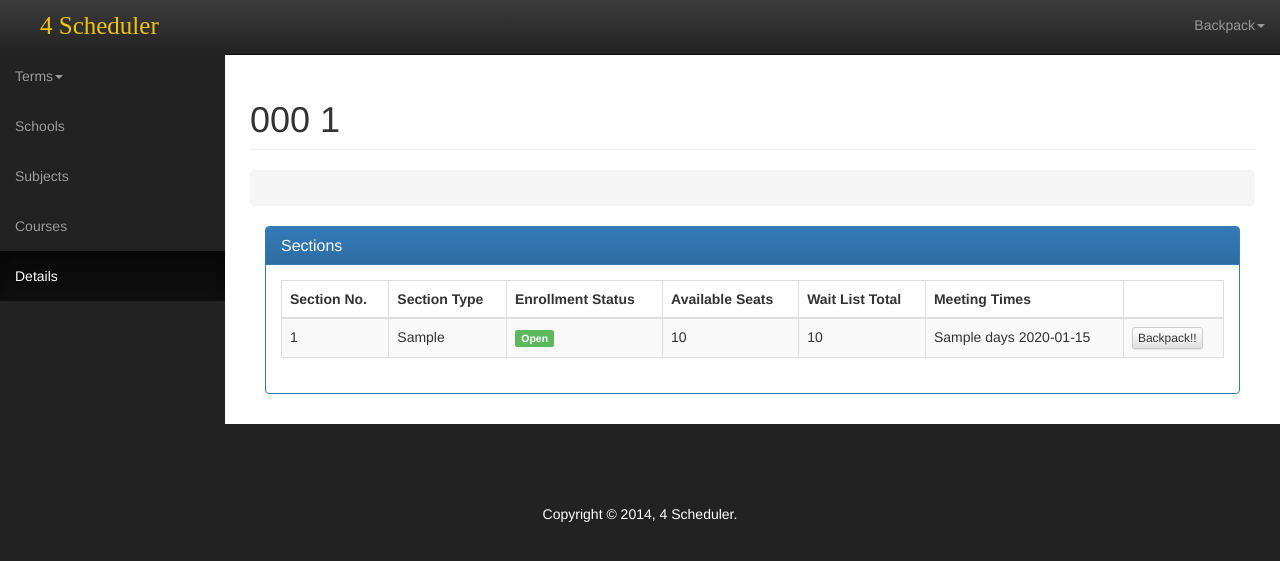
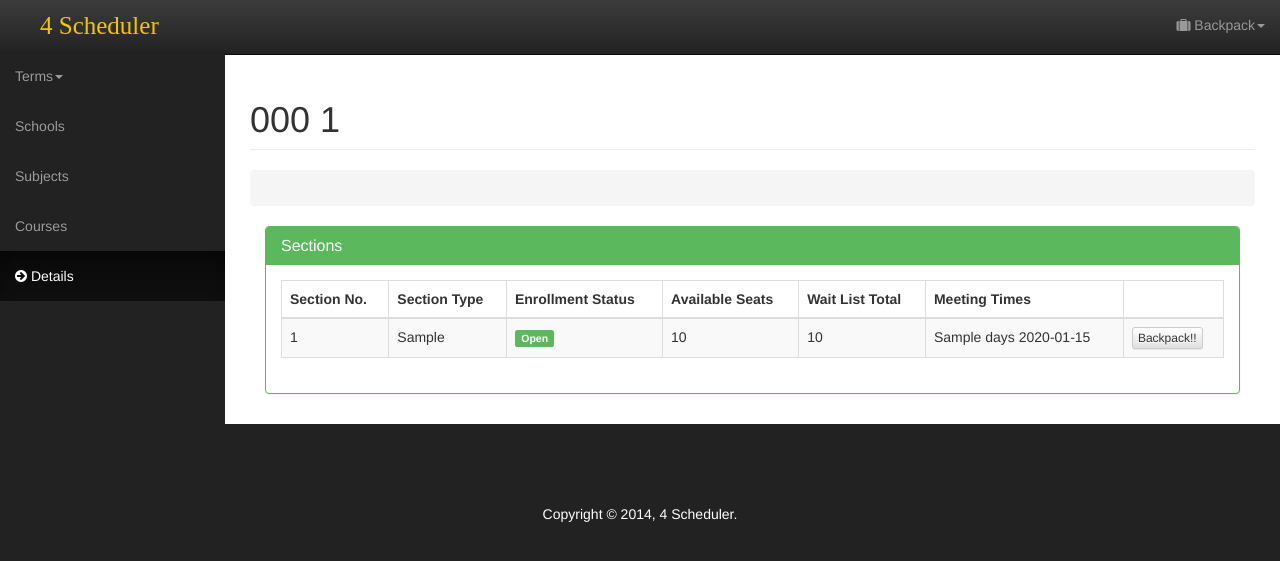
Before and after one commit to imxuyue/MichiganCourseGuideWebsite, a Flask app: template templates/details.html in a window 1280 px wide. Shown: the top 561 px of the page. Run offline with Flask 2, Linux system fonts and the light colour scheme; the template is opened without the code that fills it: most values are stand-ins (such as "Sample title", 1, 10 or a date in 2020); some libraries are stand-ins or nearby versions.

Commit message:
icon added
add icon

```diff
--- a/templates/backpack.html
+++ b/templates/backpack.html
@@ -13,7 +13,7 @@
                     <li><a href = "/{{TermCode}}/{{SchoolCode}}/{{SubjectCode}}/{{CatalogNumber}}">Details</a></li>
                         </ul>
             <ul class="nav navbar-nav navbar-right col-sm-1">
-                <li class="active"><a href="/backpack" target="_blank">Backpack<span class="sr-only">(current)</span></a><li>
+                <li class="active"><a href="/backpack" target="_blank"><i class="fa fa-suitcase"></i>&nbsp;Backpack<span class="sr-only">(current)</span></a><li>
                     </ul>
                 </div></nav><br><br><br><br>
 
--- a/templates/base.html
+++ b/templates/base.html
@@ -10,6 +10,7 @@
       <link rel="stylesheet" href="https://maxcdn.bootstrapcdn.com/bootstrap/3.3.1/css/bootstrap.min.css">
       <link rel="stylesheet" href="https://maxcdn.bootstrapcdn.com/bootstrap/3.3.1/css/bootstrap-theme.min.css">
       <link rel="stylesheet" href="{{url_for('static',filename="xuxiaoran.css")}}">
+      <link rel="stylesheet" href="//maxcdn.bootstrapcdn.com/font-awesome/4.1.0/css/font-awesome.min.css">
 
       <script src="{{url_for('static',filename="jquery.js")}}"></script>
       <script src="{{url_for('static',filename="bootstrap.min.js")}}"></script>
@@ -31,6 +32,5 @@
            {% endblock %}
           </div>
         </div>
-
     </body>
     </html>
--- a/templates/courses.html
+++ b/templates/courses.html
@@ -13,7 +13,7 @@
 		<!-- Top Menu Items -->
 		<ul class="nav navbar-right top-nav">
 			<li class="dropdown">
-				<a href="#" class="dropdown-toggle" data-toggle="dropdown">Backpack<b class="caret"></b></a>
+				<a href="#" class="dropdown-toggle" data-toggle="dropdown"><i class="fa fa-suitcase"></i>&nbsp;Backpack<b class="caret"></b></a>
 				<ul class="dropdown-menu alert-dropdown">
 					<li>
 						<a href="#">Alert Name <span class="label label-default">Alert Badge</span></a>
@@ -61,7 +61,7 @@
 					<a href = "/{{TermCode}}/{{SchoolCode}}">Subjects</a>
 				</li>
 				<li class="active">
-					<a href="/{{TermCode}}/{{SchoolCode}}/{{SubjectCode}}">Courses</a>
+					<a href="/{{TermCode}}/{{SchoolCode}}/{{SubjectCode}}"><i class="fa fa-arrow-circle-right"></i>&nbsp;Courses</a>
 				</li>
 				<li role="presentation" class="disabled">
 					<a href="#">Details</a>
@@ -140,6 +140,6 @@
 
 </div>
 <!-- /#page-wrapper -->
-
+<!--- Designed By Xiaoran Xu-->
 </div>
 {% endblock %}
--- a/templates/details.html
+++ b/templates/details.html
@@ -13,7 +13,7 @@
 		<!-- Top Menu Items -->
 		<ul class="nav navbar-right top-nav">
 			<li class="dropdown">
-				<a href="#" class="dropdown-toggle" data-toggle="dropdown">Backpack<b class="caret"></b></a>
+				<a href="#" class="dropdown-toggle" data-toggle="dropdown"><i class="fa fa-suitcase"></i>&nbsp;Backpack<b class="caret"></b></a>
 				<ul class="dropdown-menu alert-dropdown">
 					<li>
 						<a href="#">Alert Name <span class="label label-default">Alert Badge</span></a>
@@ -64,7 +64,7 @@
 					<a href="/{{TermCode}}/{{SchoolCode}}/{{SubjectCode}}">Courses</a>
 				</li>
 				<li class="active">
-					<a href="/{{TermCode}}/{{SchoolCode}}/{{SubjectCode}}/{{CatalogNumber}}">Details</a>
+					<a href="/{{TermCode}}/{{SchoolCode}}/{{SubjectCode}}/{{CatalogNumber}}"><i class="fa fa-arrow-circle-right"></i>&nbsp;Details</a>
 				</li>
 			</ul>
 		</div>
@@ -106,7 +106,7 @@
 			</div>
 			<!-- /.row -->
 			<div class="col-md-12">
-				<div class="panel panel-primary">
+				<div class="panel panel-green">
 					<div class="panel-heading">
 						<h3 class="panel-title">Sections</h3>
 					</div>
@@ -170,6 +170,6 @@
 
 </div>
 <!-- /#page-wrapper -->
-
+<!--- Designed By Xiaoran Xu-->
 </div>
 {% endblock %}
--- a/templates/schools.html
+++ b/templates/schools.html
@@ -13,7 +13,7 @@
         <!-- Top Menu Items -->
         <ul class="nav navbar-right top-nav">
             <li class="dropdown">
-                <a href="#" class="dropdown-toggle" data-toggle="dropdown">Backpack<b class="caret"></b></a>
+                <a href="#" class="dropdown-toggle" data-toggle="dropdown"><i class="fa fa-suitcase"></i>&nbsp;Backpack<b class="caret"></b></a>
                 <ul class="dropdown-menu alert-dropdown">
                     <li>
                         <a href="#">Alert Name <span class="label label-default">Alert Badge</span></a>
@@ -55,7 +55,7 @@
                     </ul>
                 </li>
                 <li class="active">
-                    <a href="/{{TermCode}}">Schools</a>
+                    <a href="/{{TermCode}}"><i class="fa fa-arrow-circle-right"></i>&nbsp;Schools</a>
                 </li>
                 <li role="presentation" class="disabled">
                     <a href="#">Subjects</a>
@@ -127,6 +127,6 @@
 
 </div>
 <!-- /#page-wrapper -->
-
+<!--- Designed By Xiaoran Xu-->
 </div>
 {% endblock %}
--- a/templates/subjects.html
+++ b/templates/subjects.html
@@ -13,7 +13,7 @@
             <!-- Top Menu Items -->
             <ul class="nav navbar-right top-nav">
                 <li class="dropdown">
-                    <a href="#" class="dropdown-toggle" data-toggle="dropdown">Backpack<b class="caret"></b></a>
+                    <a href="#" class="dropdown-toggle" data-toggle="dropdown"><i class="fa fa-suitcase"></i>&nbsp;Backpack<b class="caret"></b></a>
                     <ul class="dropdown-menu alert-dropdown">
                         <li>
                             <a href="#">Alert Name <span class="label label-default">Alert Badge</span></a>
@@ -58,7 +58,7 @@
                         <a href="/{{TermCode}}">Schools</a>
                     </li >
                     <li class="active">
-                        <a href = "/{{TermCode}}/{{SchoolCode}}">Subjects</a>
+                        <a href = "/{{TermCode}}/{{SchoolCode}}"><i class="fa fa-arrow-circle-right"></i>&nbsp;Subjects</a>
                     </li>
                     <li role="presentation" class="disabled">
                         <a href="#">Courses</a>
@@ -136,6 +136,6 @@
 
         </div>
         <!-- /#page-wrapper -->
-
+      <!--- Designed By Xiaoran Xu-->
     </div>
 {% endblock %}
```
Also changed, not shown: 1 other file.
